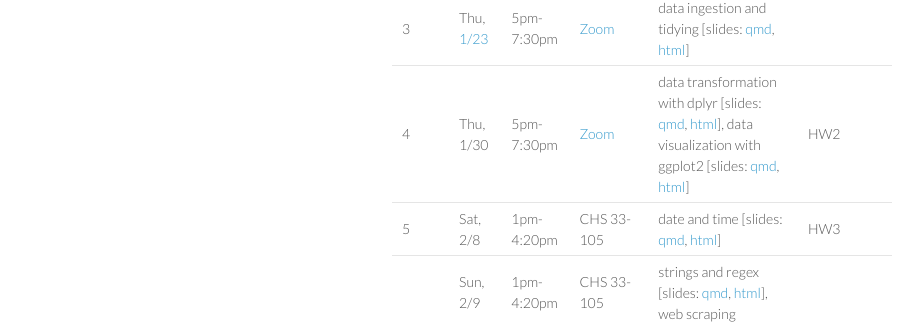
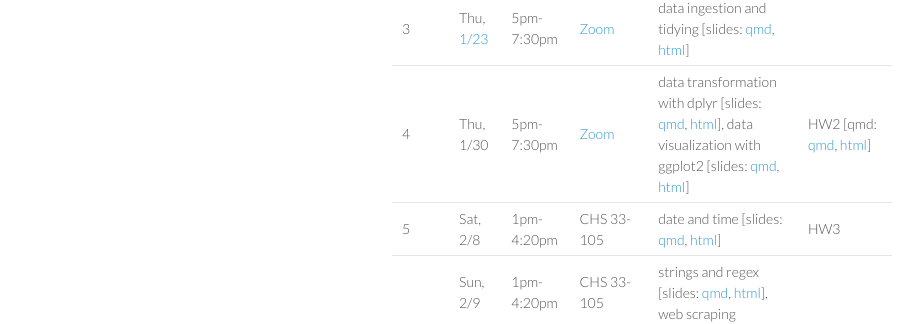
Before and after one commit to ucla-biostat-203b/2025winter, a Jekyll site: the page built from schedule/schedule-lec82.md, in a window 1280 px wide. Shown: the part 1125-1449 px from the top of the page, without its empty margins (178-1101 px from the left). Built offline with Jekyll 4.4.1, drawn with Linux system fonts in a browser that asks for light colours.

Commit message:
post HW2

```diff
--- a/schedule/schedule-lec82.md
+++ b/schedule/schedule-lec82.md
@@ -36,7 +36,7 @@ Recommended readings:
 |   | Sun, [1/12](https://ucla-biostat-203b.github.io/2025winter/biostat203bwinter2025lec82/2025/01/12/lec82.html) | 1pm-4:20pm | ~~CHS 43-105 🔥~~ [Zoom](https://ucla.zoom.us/j/92818013711) | reproducible research \[slides: [qmd](https://raw.githubusercontent.com/ucla-biostat-203b/2025winter/main/slides/03-repres/repres.qmd), [html](../slides/03-repres/repres.html)\], Git/GitHub \[slides: [qmd](https://raw.githubusercontent.com/ucla-biostat-203b/2025winter/main/slides/04-git/git.qmd), [html](../slides/04-git/git.html)\], lab 2 (homework) \[slides: [qmd](https://raw.githubusercontent.com/ucla-biostat-203b/2025winter/main/labs/lab02/lab02.qmd), [html](../labs/lab02/lab02.html)\] | |
 | 2 | Thu, [1/16](https://ucla-biostat-203b.github.io/2025winter/biostat203bwinter2025lec82/2025/01/16/lec82.html) | 5pm-7:30pm | [Zoom](https://ucla.zoom.us/j/92818013711) | Docker, lab 3 (Docker) \[slides: [qmd](https://raw.githubusercontent.com/ucla-biostat-203b/2025winter/main/labs/lab03/lab03.qmd), [html](../labs/lab03/lab03.html)\] | |
 | 3 | Thu, [1/23](https://ucla-biostat-203b.github.io/2025winter/biostat203bwinter2025lec82/2025/01/23/lec82.html) | 5pm-7:30pm | [Zoom](https://ucla.zoom.us/j/92818013711) | data ingestion and tidying \[slides: [qmd](https://raw.githubusercontent.com/ucla-biostat-203b/2025winter/main/slides/05-tidy/tidy.qmd), [html](../slides/05-tidy/tidy.html)\] | |
-| 4 | Thu, 1/30 | 5pm-7:30pm | [Zoom](https://ucla.zoom.us/j/92818013711) | data transformation with dplyr \[slides: [qmd](https://raw.githubusercontent.com/ucla-biostat-203b/2025winter/main/slides/07-dplyr/dplyr.qmd), [html](../slides/07-dplyr/dplyr.html)\], data visualization with ggplot2 \[slides: [qmd](https://raw.githubusercontent.com/ucla-biostat-203b/2025winter/main/slides/06-vis/ggplot2.qmd), [html](../slides/06-vis/ggplot2.html)\] | HW2 |
+| 4 | Thu, 1/30 | 5pm-7:30pm | [Zoom](https://ucla.zoom.us/j/92818013711) | data transformation with dplyr \[slides: [qmd](https://raw.githubusercontent.com/ucla-biostat-203b/2025winter/main/slides/07-dplyr/dplyr.qmd), [html](../slides/07-dplyr/dplyr.html)\], data visualization with ggplot2 \[slides: [qmd](https://raw.githubusercontent.com/ucla-biostat-203b/2025winter/main/slides/06-vis/ggplot2.qmd), [html](../slides/06-vis/ggplot2.html)\] | HW2 \[qmd: [qmd](https://raw.githubusercontent.com/ucla-biostat-203b/2025winter/main/hw/hw2/hw2.qmd), [html](../hw/hw2/hw2.html)\] |
 | 5 | Sat, 2/8 | 1pm-4:20pm | CHS 33-105 | date and time \[slides: [qmd](https://raw.githubusercontent.com/ucla-biostat-203b/2025winter/main/slides/08-datetime/datetime.qmd), [html](../slides/08-datetime/datetime.html)\] | HW3 |
 |   | Sun, 2/9 | 1pm-4:20pm | CHS 33-105 | strings and regex \[slides: [qmd](https://raw.githubusercontent.com/ucla-biostat-203b/2025winter/main/slides/09-strings/stringr.qmd), [html](../slides/09-strings/stringr.html)\], web scraping | |
 | 6 | Thu, 2/13 | 5pm-7:30pm | [Zoom](https://ucla.zoom.us/j/92818013711) | lab 4 (HW3), databases intro., dbplyr | |
```
